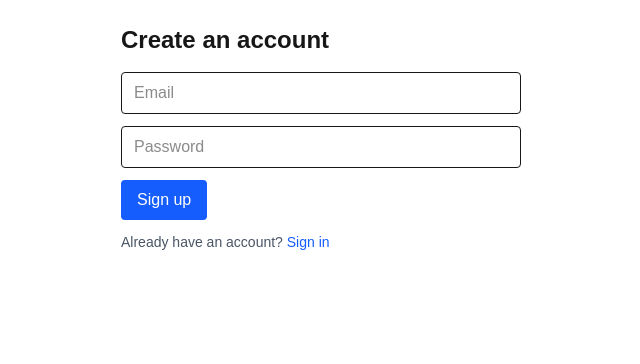
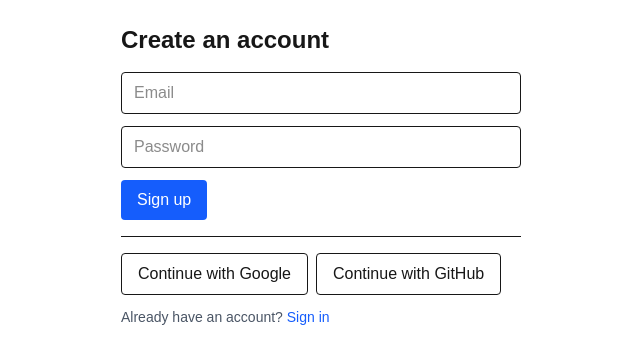
Before and after one commit to dmytro-chushko/form-editor, a Next.js app: page /auth/sign-up in a window 1280 px wide. Shown: the top 364 px of the page, without its empty margins (319-959 px from the left). Built offline with nearby package versions, Linux system fonts and the light colour scheme.

Commit message:
Add google and git-hub auth to the sign-in form

```diff
--- a/package.json
+++ b/package.json
@@ -31,6 +31,7 @@
     "nodemailer": "^6.10.1",
     "react": "19.1.0",
     "react-dom": "19.1.0",
+    "react-hook-form": "^7.66.0",
     "resend": "^6.2.0"
   },
   "devDependencies": {
--- a/src/app/api/auth/[...nextauth]/route.ts
+++ b/src/app/api/auth/[...nextauth]/route.ts
@@ -65,7 +65,7 @@ export const authOptions: AuthOptions = {
   },
 
   pages: {
-    signIn: '/auth/signin',
+    signIn: '/auth/sign-in',
     signOut: '/auth/signout',
     error: '/auth/error',
     verifyRequest: '/auth/verify-request',
--- a/src/app/auth/sign-up/page.tsx
+++ b/src/app/auth/sign-up/page.tsx
@@ -1,4 +1,5 @@
 'use client';
+import { signIn } from 'next-auth/react';
 import { useState } from 'react';
 
 export default function SignUpPage() {
@@ -75,6 +76,23 @@ export default function SignUpPage() {
           {loading ? 'Signing up...' : 'Sign up'}
         </button>
       </form>
+      <hr className="my-4" />
+      <div className="space-x-2">
+        <button
+          type="button"
+          onClick={() => signIn('google')}
+          className="rounded border px-4 py-2"
+        >
+          Continue with Google
+        </button>
+        <button
+          type="button"
+          onClick={() => signIn('github')}
+          className="rounded border px-4 py-2"
+        >
+          Continue with GitHub
+        </button>
+      </div>
       <p className="mt-3 text-sm text-gray-600">
         Already have an account?{' '}
         <a className="text-blue-600" href="/auth/sign-in">
--- a/src/app/auth/verify-success/page.tsx
+++ b/src/app/auth/verify-success/page.tsx
@@ -3,7 +3,7 @@ export default function VerifySuccessPage() {
     <main className="mx-auto max-w-md p-6">
       <h1 className="text-2xl font-semibold">Email verified</h1>
       <p className="mt-2 text-gray-600">You can now sign in to your account.</p>
-      <a className="mt-4 inline-block text-blue-600" href="/auth/signin">
+      <a className="mt-4 inline-block text-blue-600" href="/auth/sign-in">
         Sign in
       </a>
     </main>
```
Also changed, not shown: 1 other file (tests, documents, lock files or other folders).
